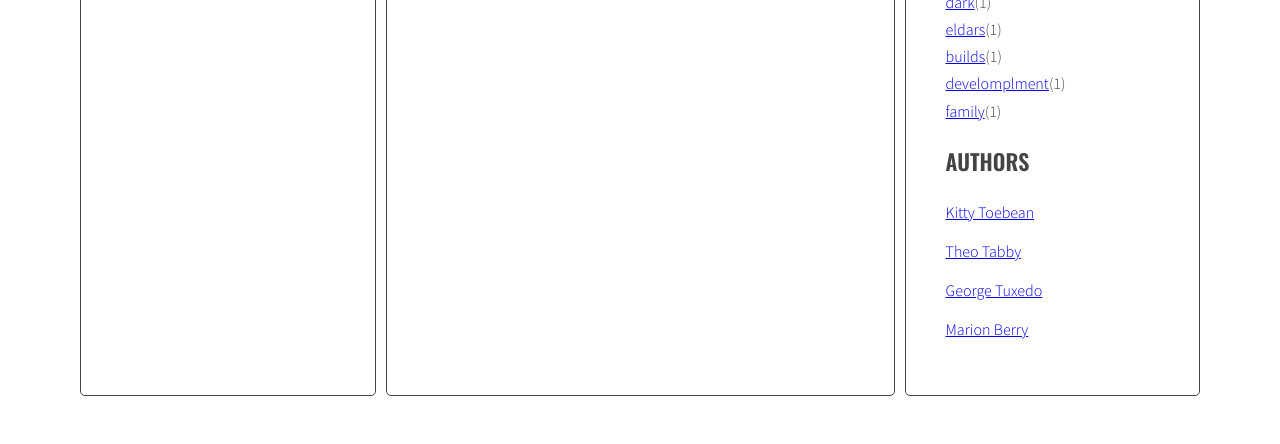
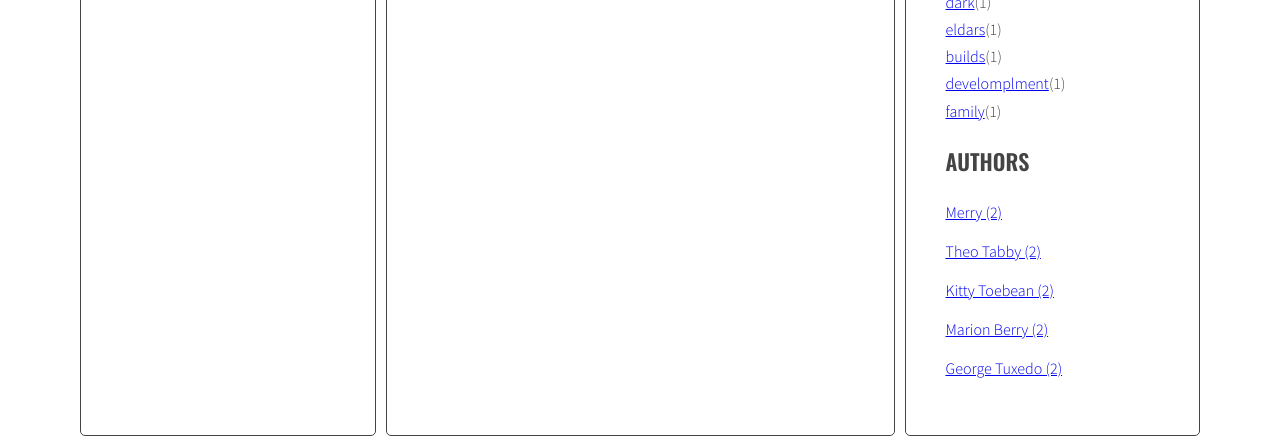
Before and after one commit to CHUREKGIT/javascript-blog, a website: page index.html in a window 1280 px wide. Shown: the part 801-1245 px from the top of the page. Before the commit the page ends 1205 px from the top, so only its background shows below. Drawn offline with nearby package versions, Linux system fonts and the light colour scheme.

Commit message:
added Author Generator

```diff
--- a/index.html
+++ b/index.html
@@ -180,29 +180,11 @@
             <aside class="sidebar">
               <h2 class="section-title">Tags</h2>
               <ul class="list tags">
+
               </ul>
               <h2 class="section-title">Authors</h2>
               <ul class="list authors">
-                <li>
-                  <a href="#">
-                    <span class="author-name">Kitty Toebean</span>
-                  </a>
-                </li>
-                <li>
-                  <a href="#">
-                    <span class="author-name">Theo Tabby</span>
-                  </a>
-                </li>
-                <li>
-                  <a href="#">
-                    <span class="author-name">George Tuxedo</span>
-                  </a>
-                </li>
-                <li>
-                  <a href="#">
-                    <span class="author-name">Marion Berry</span>
-                  </a>
-                </li>
+
               </ul>
             </aside>
           </main>
--- a/js/script.js
+++ b/js/script.js
@@ -48,7 +48,8 @@
   optArticleAuthorSelector ='.post-author',
   optTagsListSelector = '.tags.list',
   optCloudClassCount = 5,
-  optCloudClassPrefix = 'tag-size-';
+  optCloudClassPrefix = 'tag-size-',
+  optAuthorsListSelector = '.authors.list';
 
 
 function generateTitleLinks(customSelector = '') {
@@ -358,3 +359,47 @@
 
 generateTags();
 addClickListenersToTags();
+
+function generateAuthors(){
+  /* [NEW] create a new variable allAUTHOR with an empty obejct */
+  let allAuthors = {};
+
+  /* find all articles */
+  const articles = document.querySelectorAll(optArticleSelector);
+
+  /* make html variable with empty string */
+  let html = '';
+
+  /* START LOOP: for every article: */
+  for (let article of articles){
+
+    /* get AUTHORS from data-author attribute */
+    const author = article.getAttribute('data-author');
+
+    /* insert HTML of all the links into the html cons */
+    const linkHtml = '<li><a href="#author-'+author+'"><span class="author-name">'+author+'</span></a></li>';
+    html = html + linkHtml;
+
+    /* [NEW] check if this link is NOT already in allAUTHORS */
+    if(!allAuthors.hasOwnProperty(author)){
+      /* [NEW] add generated code to allTags array */
+      allAuthors[author] = 1;
+    } else {
+      allAuthors[author] ++;
+    }
+  /* END LOOP: for every article: */
+  }
+  console.log(allAuthors);
+  /* [NEW] find list of tags in right column */
+  const authorList = document.querySelector(optAuthorsListSelector);
+
+
+  let allAuthorHTML = '';
+
+  for (let author in allAuthors){
+    allAuthorHTML += '<li><a href="#author-'+ author + '"><span class="author-name">'+author+' (' + allAuthors[author] + ')</span></a></li>';
+  }
+  authorList.innerHTML = allAuthorHTML;
+}
+
+generateAuthors();
```
